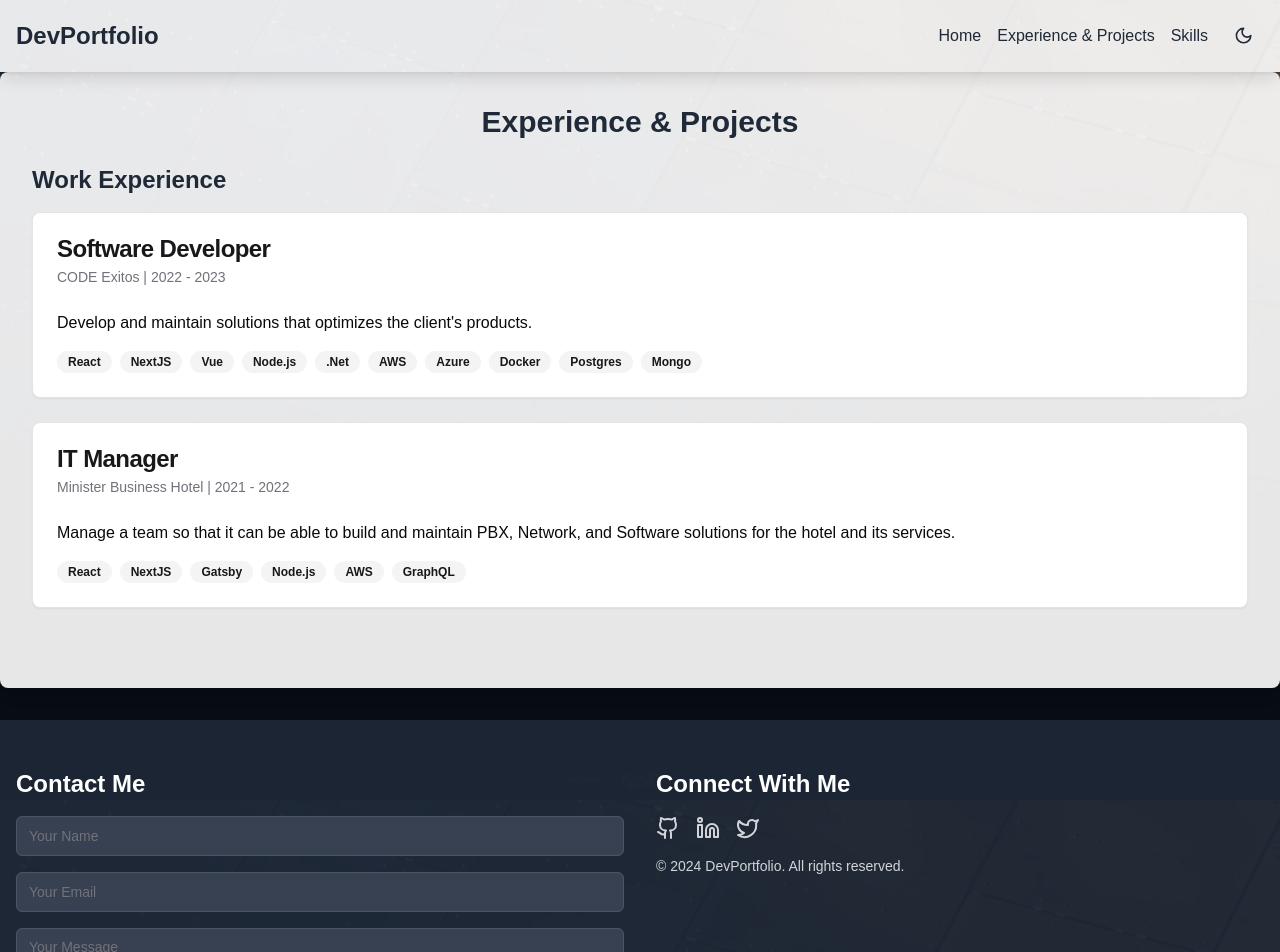
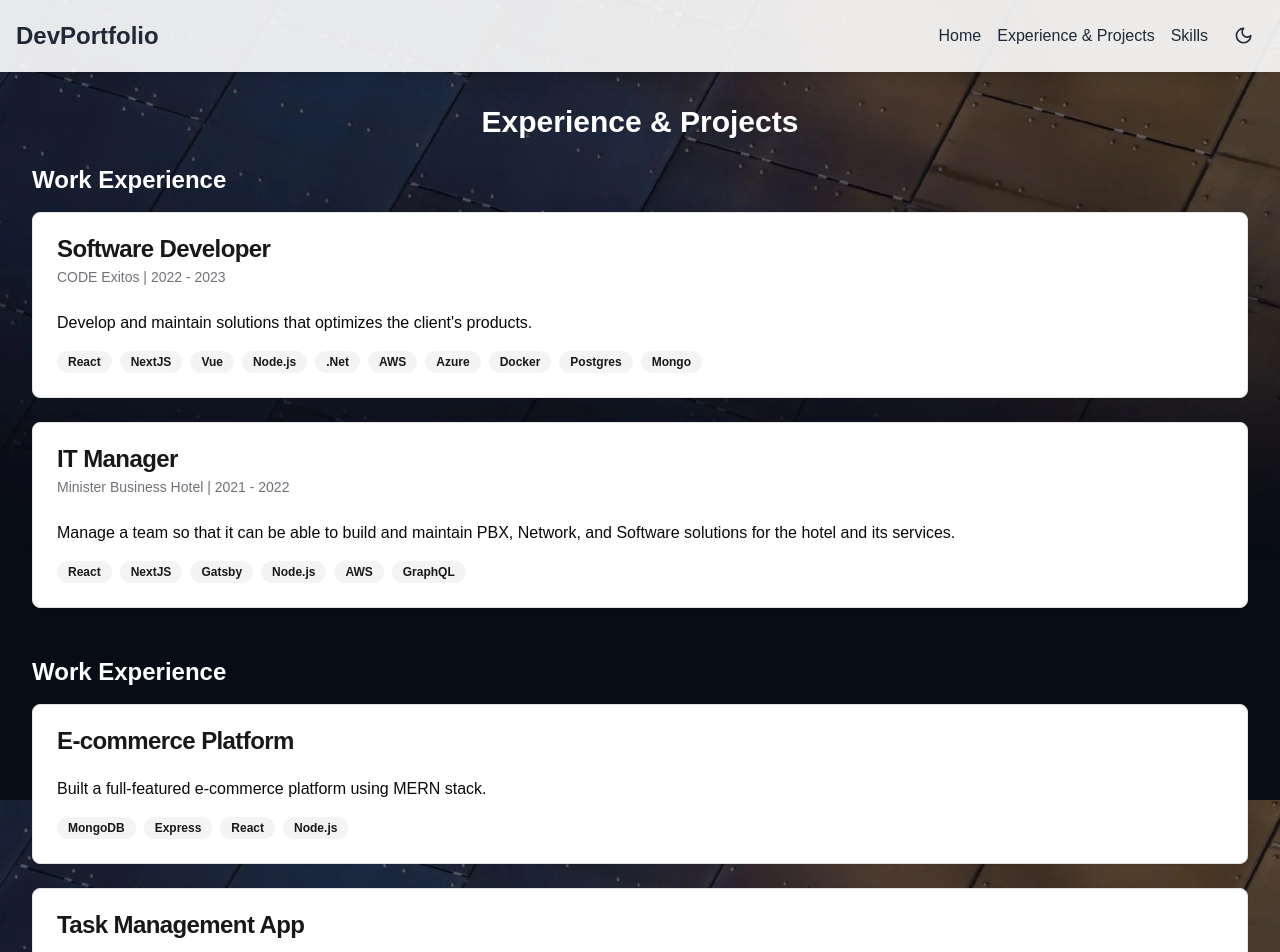
Before and after one commit to Athroscf/portfolio-2.0, a Next.js app: page /experience in a window 1280 px wide. Shown: the top 952 px of the page. Built offline with nearby package versions, Linux system fonts and the light colour scheme.

Commit message:
feat: updated Experiences component to EP component so that it supports Experiences and Projects.

```diff
--- /dev/null
+++ b/src/app/components/EP.tsx
@@ -0,0 +1,41 @@
+import { Badge } from "@/components/ui/badge";
+import { Card, CardContent, CardDescription, CardHeader, CardTitle } from "@/components/ui/card";
+
+interface IEP {
+  title: string;
+  description: string;
+  technologies: string[];
+  company?: string;
+  period?: string;
+}
+
+const EP: React.FC<IEP> = ({ title, description, technologies, company, period }) => {
+  return (
+    <Card className="transition-all duration-300 hover:scale-[1.02] hover:shadow-lg dark:bg-gray-700">
+      <CardHeader>
+        <CardTitle className="text-primary">{title}</CardTitle>
+        {period ? (
+          <CardDescription className="dark:text-gray-300">
+            {company} | {period}
+          </CardDescription>
+        ) : null}
+      </CardHeader>
+      <CardContent>
+        <p className="mb-4 dark:text-gray-300">{description}</p>
+        <div className="flex flex-wrap gap-2">
+          {technologies.map((tech, i) => (
+            <Badge
+              key={i}
+              variant="secondary"
+              className="transition-all duration-300 hover:scale-110"
+            >
+              {tech}
+            </Badge>
+          ))}
+        </div>
+      </CardContent>
+    </Card>
+  );
+};
+
+export default EP;
--- a/src/app/components/Experiences.tsx
+++ /dev/null
@@ -1,42 +0,0 @@
-import { Badge } from "@/components/ui/badge";
-import { Card, CardContent, CardDescription, CardHeader, CardTitle } from "@/components/ui/card";
-import { experiences } from "@/lib/content";
-
-const Experience = () => {
-  return (
-    <section className="mb-12">
-      <h2 className="mb-4 text-2xl font-semibold text-gray-800 dark:text-white">Work Experience</h2>
-      <div className="space-y-6">
-        {experiences.map((item, index) => (
-          <Card
-            key={`${index}-${item.title}`}
-            className="transition-all duration-300 hover:scale-[1.02] hover:shadow-lg dark:bg-gray-700"
-          >
-            <CardHeader>
-              <CardTitle className="text-primary">{item.title}</CardTitle>
-              <CardDescription className="dark:text-gray-300">
-                {item.company} | {item.period}
-              </CardDescription>
-            </CardHeader>
-            <CardContent>
-              <p className="mb-4 dark:text-gray-300">{item.description}</p>
-              <div className="flex flex-wrap gap-2">
-                {item.technologies.map((tech, i) => (
-                  <Badge
-                    key={i}
-                    variant="secondary"
-                    className="transition-all duration-300 hover:scale-110"
-                  >
-                    {tech}
-                  </Badge>
-                ))}
-              </div>
-            </CardContent>
-          </Card>
-        ))}
-      </div>
-    </section>
-  );
-};
-
-export default Experience;
--- a/src/app/experience/page.tsx
+++ b/src/app/experience/page.tsx
@@ -1,12 +1,40 @@
-import Experiences from "../components/Experiences";
+import { experiences, projects } from "@/lib/content";
+import EP from "../components/EP";
 
 export default function ExperienceProjects() {
   return (
-    <div className="rounded-lg bg-white bg-opacity-90 p-8 shadow-lg dark:bg-gray-800 dark:bg-opacity-90">
-      <h1 className="mb-6 text-center text-3xl font-bold text-gray-800 dark:text-white">
+    <div className="rounded-lg bg-opacity-90 p-8 shadow-lg dark:bg-gray-800 dark:bg-opacity-90">
+      <h1 className="mb-6 text-center text-3xl font-bold text-white dark:text-white">
         Experience & Projects
       </h1>
-      <Experiences />
+      <section className="mb-12">
+        <h2 className="mb-4 text-2xl font-semibold text-white dark:text-white">Work Experience</h2>
+        <div className="space-y-6">
+          {experiences.map((item, index) => (
+            <EP
+              key={`${index}-${item.title}`}
+              title={item.title}
+              description={item.description}
+              technologies={item.technologies}
+              company={item.company}
+              period={item.period}
+            />
+          ))}
+        </div>
+      </section>
+      <section className="mb-12">
+        <h2 className="mb-4 text-2xl font-semibold text-white dark:text-white">Work Experience</h2>
+        <div className="space-y-6">
+          {projects.map((item, index) => (
+            <EP
+              key={`${index}-${item.title}`}
+              title={item.title}
+              description={item.description}
+              technologies={item.technologies}
+            />
+          ))}
+        </div>
+      </section>
     </div>
   );
 }
```
Also changed, not shown: 1 other file (tests, documents, lock files or other folders).
